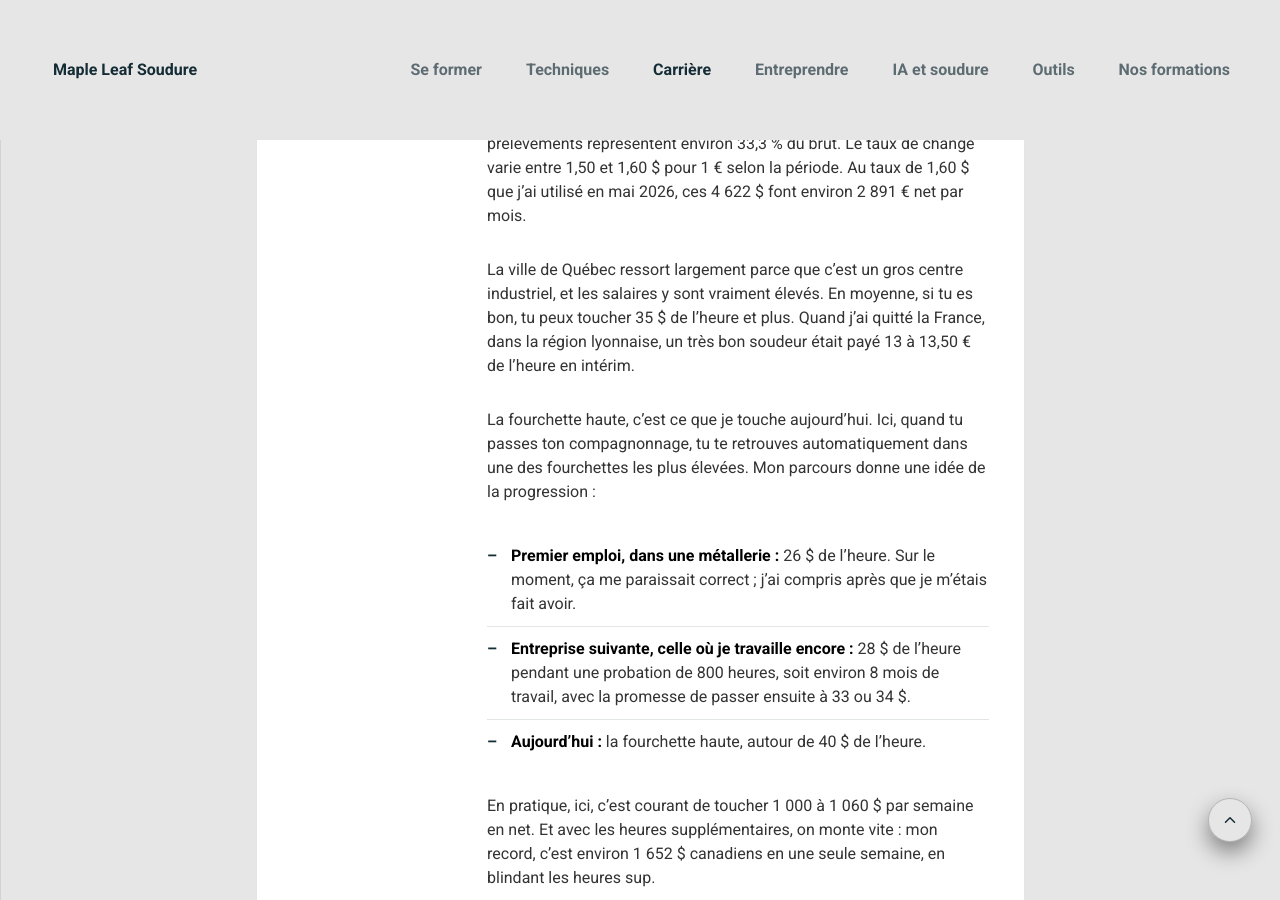
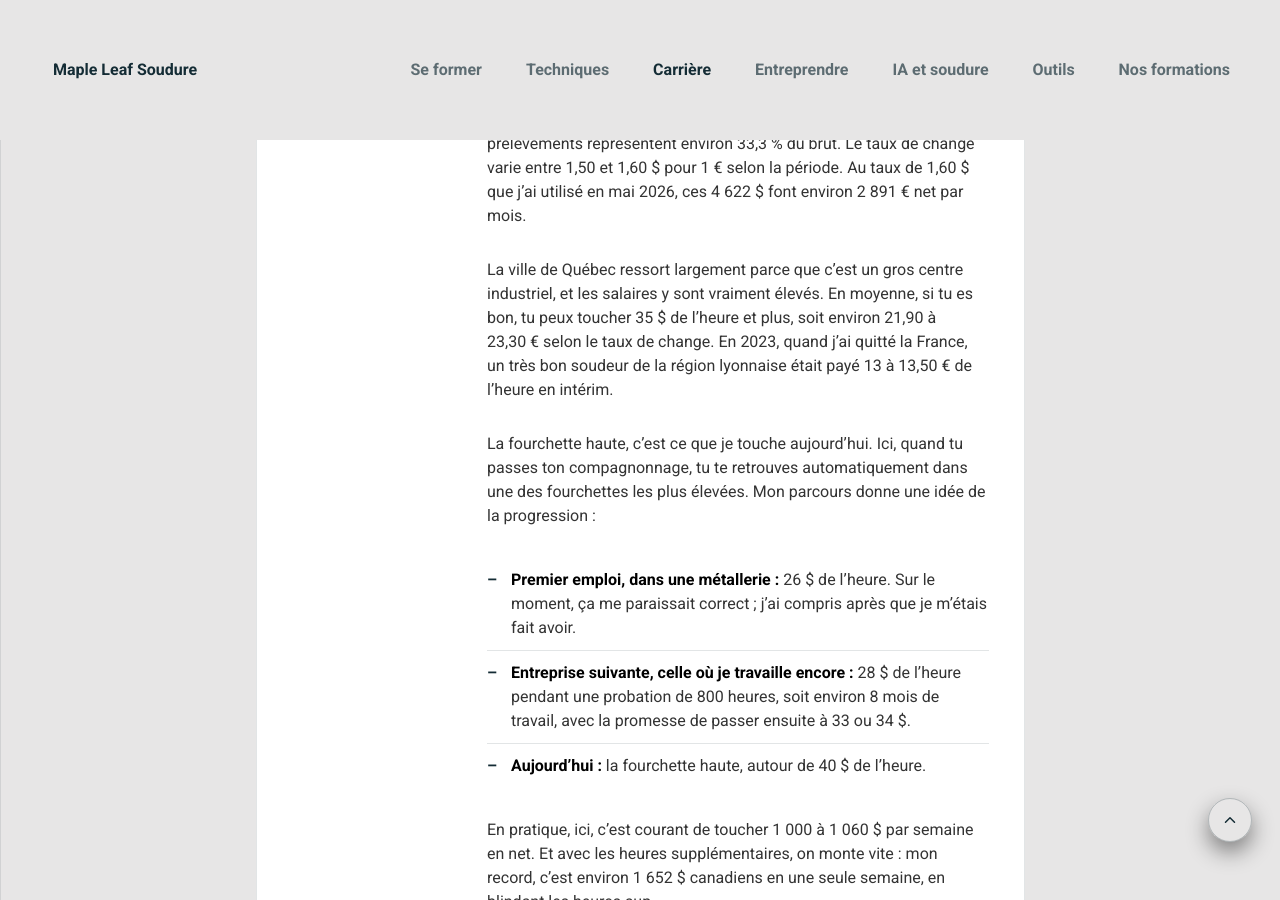
Before and after one commit to wallidguergour/mapleleafsoudure, a Jekyll site: the page built from _posts/2026-10-12-salaire-soudeur-canada.md, in a window 1280 px wide and 900 px high, scrolled down 1760 px. Built offline with Jekyll 4.4.1, drawn with Linux system fonts in a browser that asks for light colours; comment, search, counter and statistics services are not loaded.

Commit message:
Article salaire Canada : taux horaires convertis, départ en 2023
Retrait de l'écart de 7,50 € incohérent : 35 $ convertis en euros
(21,90 à 23,30 € selon le taux) face aux 13 à 13,50 € en intérim de 2023.

Co-Authored-By: Claude Opus 5.5 <noreply@anthropic.com>

```diff
--- a/_posts/2026-10-12-salaire-soudeur-canada.md
+++ b/_posts/2026-10-12-salaire-soudeur-canada.md
@@ -124,8 +124,7 @@ videos_complementaires:
 
 Ce net vient d'un calculateur brut-net pour le Québec : les prélèvements représentent environ 33,3 % du brut. Le taux de change varie entre 1,50 et 1,60 $ pour 1 € selon la période. Au taux de 1,60 $ que j'ai utilisé en mai 2026, ces 4 622 $ font environ 2 891 € net par mois.
 
-La ville de Québec ressort largement parce que c'est un gros centre industriel, et les salaires y sont vraiment élevés. En moyenne, si tu es bon, tu peux toucher 35 $ de l'heure et plus. Quand j'ai quitté la France, dans la région lyonnaise, un très bon soudeur était payé 13 à 13,50 € de l'heure en intérim.
-<!-- à vérifier : dans 002 (vers 05:05), l'écart entre 13,50 € et 35 $ est estimé à « peut-être 7,50 € » ; au taux de 1,50 $ cité juste avant, 35 $ font environ 23,30 €, soit un écart d'environ 9,80 €. Chiffre non repris. -->
+La ville de Québec ressort largement parce que c'est un gros centre industriel, et les salaires y sont vraiment élevés. En moyenne, si tu es bon, tu peux toucher 35 $ de l'heure et plus, soit environ 21,90 à 23,30 € selon le taux de change. En 2023, quand j'ai quitté la France, un très bon soudeur de la région lyonnaise était payé 13 à 13,50 € de l'heure en intérim.
 
 La fourchette haute, c'est ce que je touche aujourd'hui. Ici, quand tu passes ton compagnonnage, tu te retrouves automatiquement dans une des fourchettes les plus élevées. Mon parcours donne une idée de la progression :
 
```
